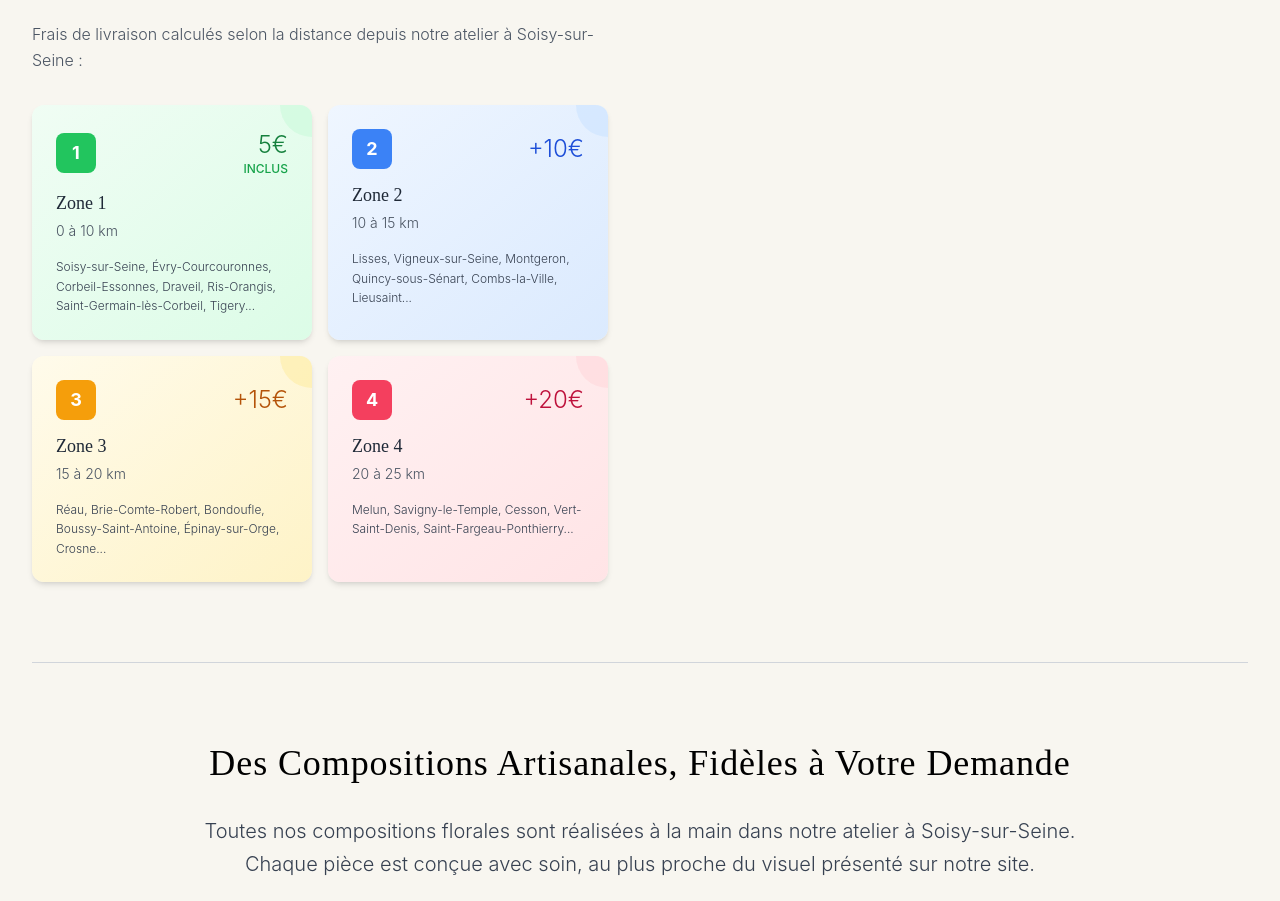
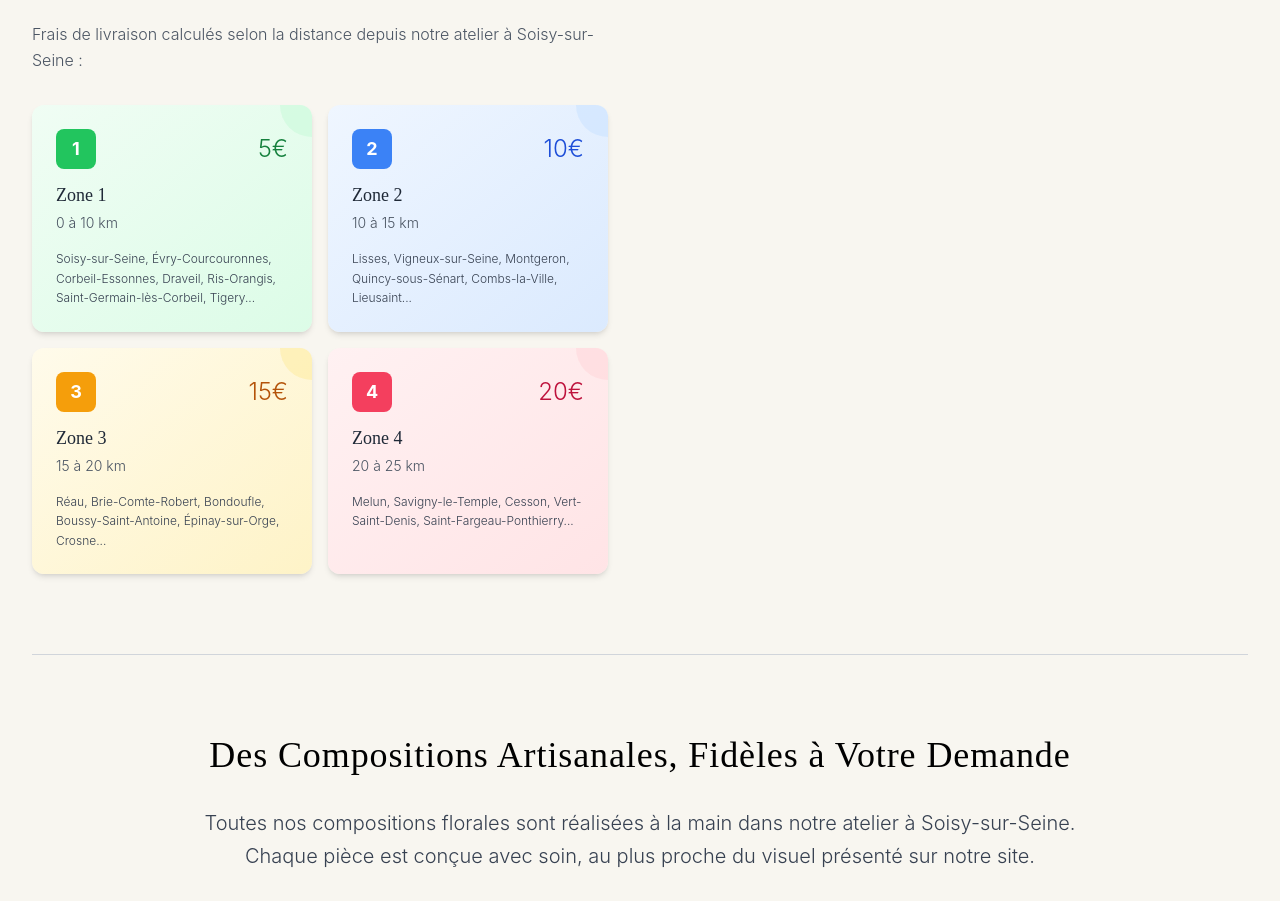
Before and after one commit to Alexmz1/marie-starck-mourning, a Next.js app: page /livraisons in a window 1280 px wide. Shown: the part 1240-2141 px from the top of the page. Built offline with nearby package versions, Linux system fonts and the light colour scheme.

Commit message:
Modify delivery coast for 0-10km at 5euros

```diff
--- a/src/app/checkout/page.js
+++ b/src/app/checkout/page.js
@@ -608,12 +608,11 @@ export default function CheckoutPage() {
                             <CheckCircleIcon className="h-5 w-5 text-green-500 mt-0.5" />
                             <div>
                               <p className="text-green-700 font-medium">
-                                Livraison : {deliveryInfo.fee === 0 ? 'Gratuite !' : `${deliveryInfo.fee}€`}
+                                Livraison : {deliveryInfo.fee}€
                               </p>
                               <p className="text-sm text-gray-600">
                                 {deliveryInfo.zone?.name}
                                 {deliveryInfo.distance && ` (${deliveryInfo.distance.toFixed(1)}km)`}
-                                {deliveryInfo.fee === 0 && ' - Incluse dans le prix'}
                               </p>
                             </div>
                           </div>
--- a/src/app/livraisons/page.js
+++ b/src/app/livraisons/page.js
@@ -94,7 +94,6 @@ export default function Livraisons() {
                           </div>
                           <div className="text-right">
                             <div className="text-2xl font-light text-green-700">5€</div>
-                            <div className="text-xs text-green-600 font-medium">INCLUS</div>
                           </div>
                         </div>
                         <h4 className="text-lg font-light text-gray-800 mb-1">Zone 1</h4>
@@ -115,7 +114,7 @@ export default function Livraisons() {
                             <span className="text-lg font-bold text-white">2</span>
                           </div>
                           <div className="text-right">
-                            <div className="text-2xl font-light text-blue-700">+10€</div>
+                            <div className="text-2xl font-light text-blue-700">10€</div>
                           </div>
                         </div>
                         <h4 className="text-lg font-light text-gray-800 mb-1">Zone 2</h4>
@@ -136,7 +135,7 @@ export default function Livraisons() {
                             <span className="text-lg font-bold text-white">3</span>
                           </div>
                           <div className="text-right">
-                            <div className="text-2xl font-light text-amber-700">+15€</div>
+                            <div className="text-2xl font-light text-amber-700">15€</div>
                           </div>
                         </div>
                         <h4 className="text-lg font-light text-gray-800 mb-1">Zone 3</h4>
@@ -157,7 +156,7 @@ export default function Livraisons() {
                             <span className="text-lg font-bold text-white">4</span>
                           </div>
                           <div className="text-right">
-                            <div className="text-2xl font-light text-rose-700">+20€</div>
+                            <div className="text-2xl font-light text-rose-700">20€</div>
                           </div>
                         </div>
                         <h4 className="text-lg font-light text-gray-800 mb-1">Zone 4</h4>
--- a/src/app/panier/page.js
+++ b/src/app/panier/page.js
@@ -286,7 +286,7 @@ export default function CartPage() {
                   </div>
                   <div className="flex justify-between">
                     <span className="text-gray-600">Livraison</span>
-                    <span className="text-sm text-gray-500">Selon zone (0€ à 20€)</span>
+                    <span className="text-sm text-gray-500">Selon zone (5€ à 20€)</span>
                   </div>
                   <div className="border-t border-gray-200 pt-4">
                     <div className="flex justify-between">
@@ -313,7 +313,7 @@ export default function CartPage() {
                 <div className="mt-6 pt-6 border-t border-gray-200">
                   <h3 className="font-medium text-gray-900 mb-3">Informations de livraison</h3>
                   <p className="text-sm text-gray-600 font-light mb-4">
-                    Livraison en Île-de-France selon zones : de 5€ (0-10km) à 20€ (20-25km).
+                    Livraison en Île-de-France selon zones : 5€ (0-10km), 10€ (10-15km), 15€ (15-20km), 20€ (20-25km).
                     Commande 24h à l'avance minimum (jours ouvrés).
                   </p>
                   <div className="space-y-2 text-sm text-gray-600">
--- a/src/pages/contact/ContactPage.js
+++ b/src/pages/contact/ContactPage.js
@@ -214,7 +214,7 @@ const ContactPage = () => {
               <div className="text-center flex flex-col">
                 <h3 className="text-2xl font-light text-black mb-6 tracking-wide">Zone de Livraison</h3>
                 <div className="space-y-3 flex-grow">
-                  <p className="text-gray-600 font-light">• 0-10 km : 5€ (livraison incluse dans le prix)</p>
+                  <p className="text-gray-600 font-light">• 0-10 km : 5€</p>
                   <p className="text-gray-600 font-light">• 10-15 km : +10€</p>
                   <p className="text-gray-600 font-light">• 15-20 km : +15€</p>
                   <p className="text-gray-600 font-light">• 20-25 km : +20€</p>
@@ -406,7 +406,7 @@ const ContactPage = () => {
                 <div className="space-y-8">
                   <div>
                     <h3 className="text-xl font-light text-black mb-3 tracking-wide">Zone 1 – 0 à 10 km</h3>
-                    <p className="text-lg font-light mb-2" style={{color: '#858585'}}>5€ - Livraison incluse dans le prix du produit</p>
+                    <p className="text-lg font-light mb-2" style={{color: '#858585'}}>5€</p>
                     <p className="text-gray-600 font-light leading-relaxed">
                       Soisy-sur-Seine, Évry-Courcouronnes, Corbeil-Essonnes, Draveil, Ris-Orangis,
                       Saint-Germain-lès-Corbeil, Tigery, Morsang-sur-Seine, Villabé
--- a/src/pages/legal/ConditionsVentePage.js
+++ b/src/pages/legal/ConditionsVentePage.js
@@ -112,7 +112,7 @@ const ConditionsVentePage = () => {
                       <div className="space-y-6">
                         <div>
                           <h4 className="text-base font-light text-black mb-2">Zone 1 – 0 à 10 km</h4>
-                          <p className="text-gray-600 font-light mb-2">5€ - Livraison incluse</p>
+                          <p className="text-gray-600 font-light mb-2">5€</p>
                           <p className="text-gray-700 font-light leading-relaxed">
                             Soisy-sur-Seine, Évry-Courcouronnes, Corbeil-Essonnes, Draveil, Ris-Orangis,
                             Saint-Germain-lès-Corbeil, Tigery, Morsang-sur-Seine, Villabé
--- a/src/pages/legal/LivraisonPage.js
+++ b/src/pages/legal/LivraisonPage.js
@@ -65,7 +65,6 @@ const LivraisonPage = () => {
                   <h3 className="text-xl font-light text-black mb-2">Zone 1</h3>
                   <p className="text-sm text-gray-600 mb-4">0 à 10 km</p>
                   <div className="text-3xl font-light text-green-600 mb-4">5€</div>
-                  <p className="text-sm text-gray-500 mb-4 font-medium">Livraison incluse</p>
                   <div className="text-xs text-gray-600 leading-relaxed">
                     Soisy-sur-Seine, Évry-Courcouronnes, Corbeil-Essonnes, Draveil,
                     Ris-Orangis, Saint-Germain-lès-Corbeil, Tigery, Morsang-sur-Seine, Villabé
```
Also changed, not shown: src/services/deliveryService.js (+4 -4 lines).
